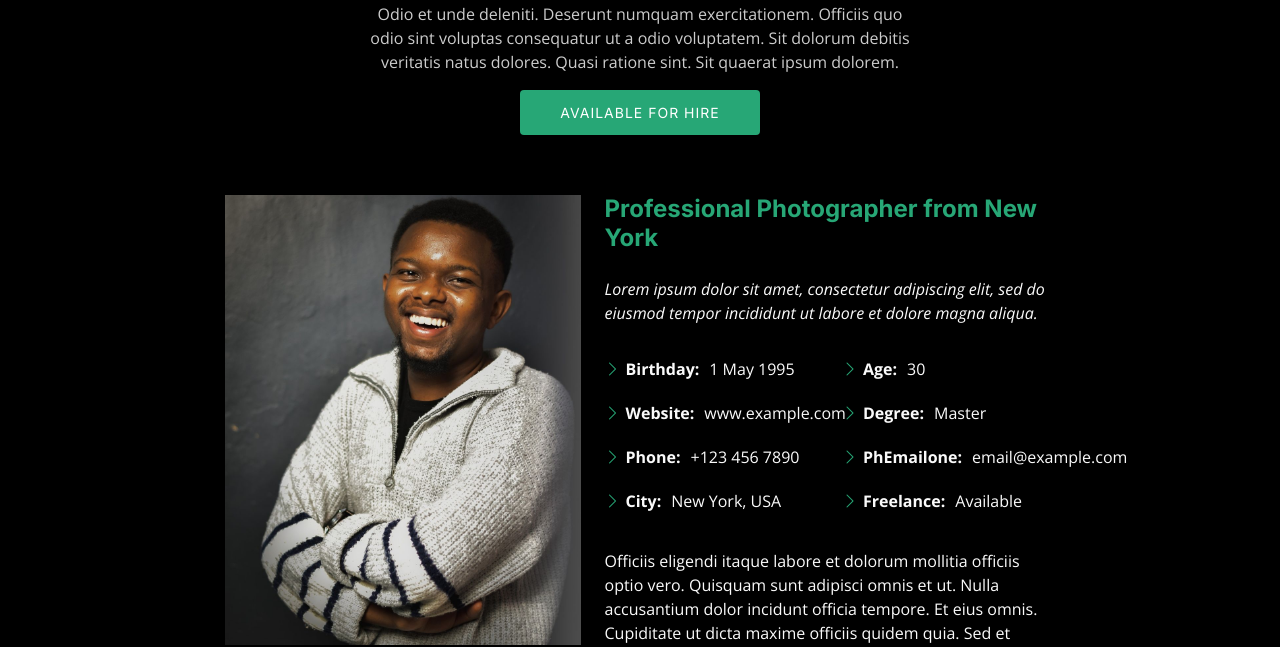
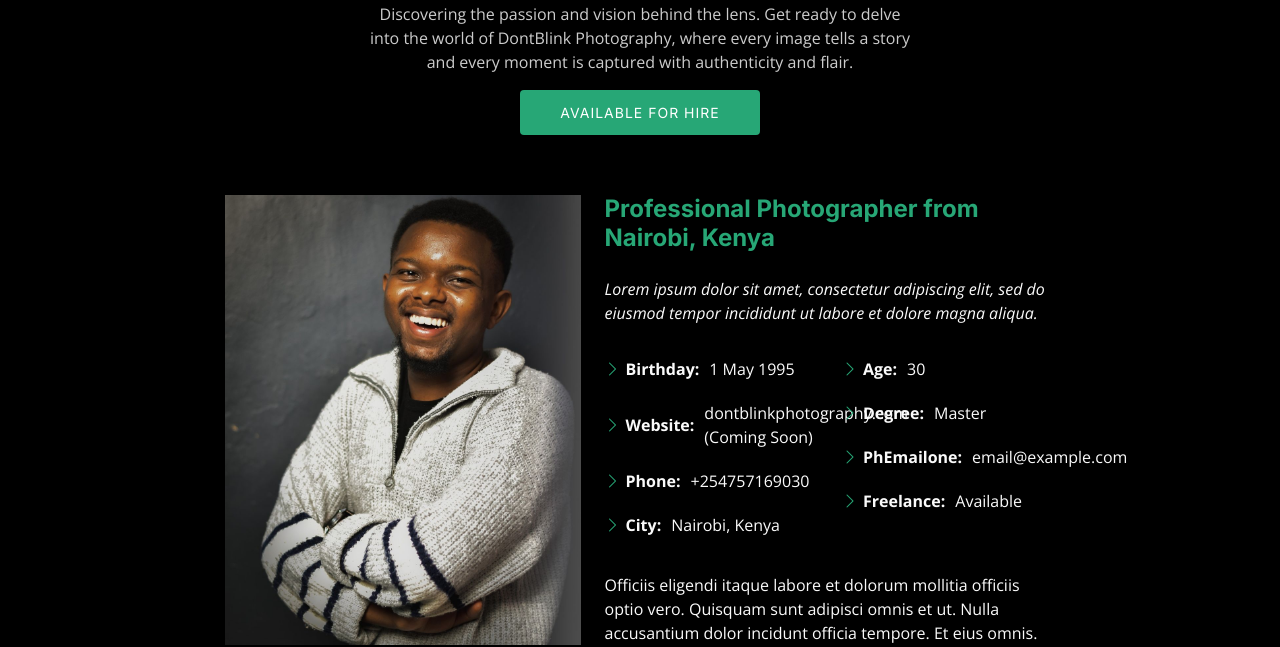
Before and after one commit to whoisluckyjohn/dontblinkphotography, a plain HTML site: page docs/about.html in a window 1280 px wide. Shown: the part 193-840 px from the top of the page. Drawn offline with nearby package versions, Linux system fonts and the light colour scheme.

Commit message:
Update README.md

```diff
--- a/docs/about.html
+++ b/docs/about.html
@@ -76,7 +76,7 @@
                 <div class="row d-flex justify-content-center">
                     <div class="col-lg-6 text-center">
                         <h2>About</h2>
-                        <p>Odio et unde deleniti. Deserunt numquam exercitationem. Officiis quo odio sint voluptas consequatur ut a odio voluptatem. Sit dolorum debitis veritatis natus dolores. Quasi ratione sint. Sit quaerat ipsum dolorem.</p>
+                        <p>Discovering the passion and vision behind the lens. Get ready to delve into the world of DontBlink Photography, where every image tells a story and every moment is captured with authenticity and flair.</p>
                         <a class="cta-btn" href="contact.html">Available for hire</a>
                     </div>
                 </div>
@@ -90,7 +90,7 @@
                         <img src="assets/img/profile-img.jpg" class="img-fluid" alt="">
                     </div>
                     <div class="col-lg-5 content">
-                        <h2>Professional Photographer from New York</h2>
+                        <h2>Professional Photographer from Nairobi, Kenya</h2>
                         <p class="fst-italic py-3">
                             Lorem ipsum dolor sit amet, consectetur adipiscing elit, sed do eiusmod tempor incididunt ut labore et dolore
                             magna aliqua.
@@ -99,9 +99,9 @@
                             <div class="col-lg-6">
                                 <ul>
                                     <li><i class="bi bi-chevron-right"></i> <strong>Birthday:</strong> <span>1 May 1995</span></li>
-                                    <li><i class="bi bi-chevron-right"></i> <strong>Website:</strong> <span>www.example.com</span></li>
-                                    <li><i class="bi bi-chevron-right"></i> <strong>Phone:</strong> <span>+123 456 7890</span></li>
-                                    <li><i class="bi bi-chevron-right"></i> <strong>City:</strong> <span>New York, USA</span></li>
+                                    <li><i class="bi bi-chevron-right"></i> <strong>Website:</strong> <span>dontblinkphotography.com (Coming Soon)</span></li>
+                                    <li><i class="bi bi-chevron-right"></i> <strong>Phone:</strong> <span>+254757169030</span></li>
+                                    <li><i class="bi bi-chevron-right"></i> <strong>City:</strong> <span>Nairobi, Kenya</span></li>
                                 </ul>
                             </div>
                             <div class="col-lg-6">
```
